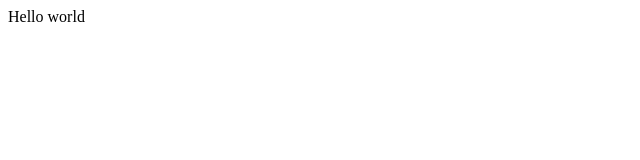
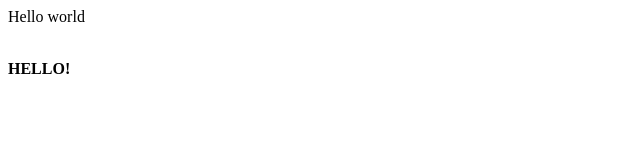
Before and after one commit to AnuragMaurya14/javascript.js, a plain HTML site: page index.html in a window 1280 px wide. Shown: the full height of the page, 0-640 px from the left. Drawn offline with Linux system fonts and the light colour scheme.

Commit message:
new branch

```diff
--- a/index.html
+++ b/index.html
@@ -1 +1,2 @@
 <p>Hello world</p>
+<b><br>HELLO!</b>
```
